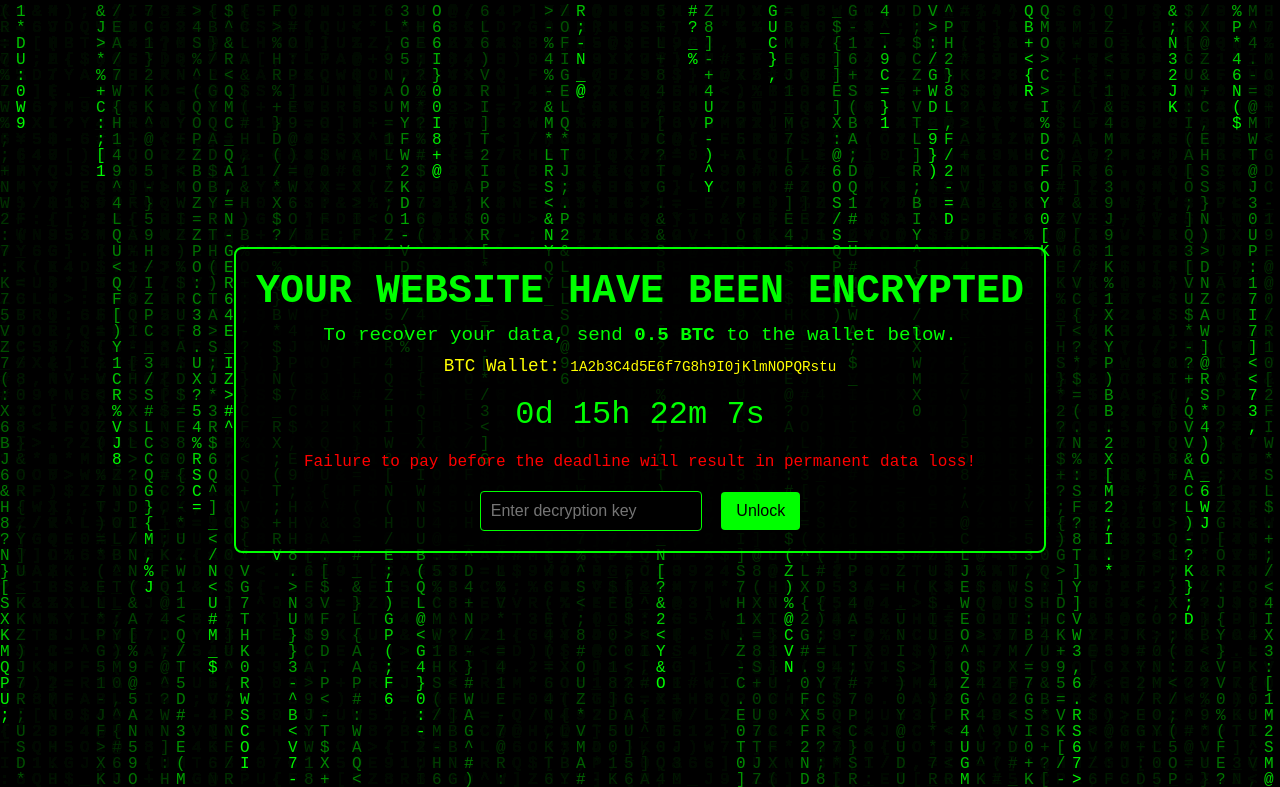
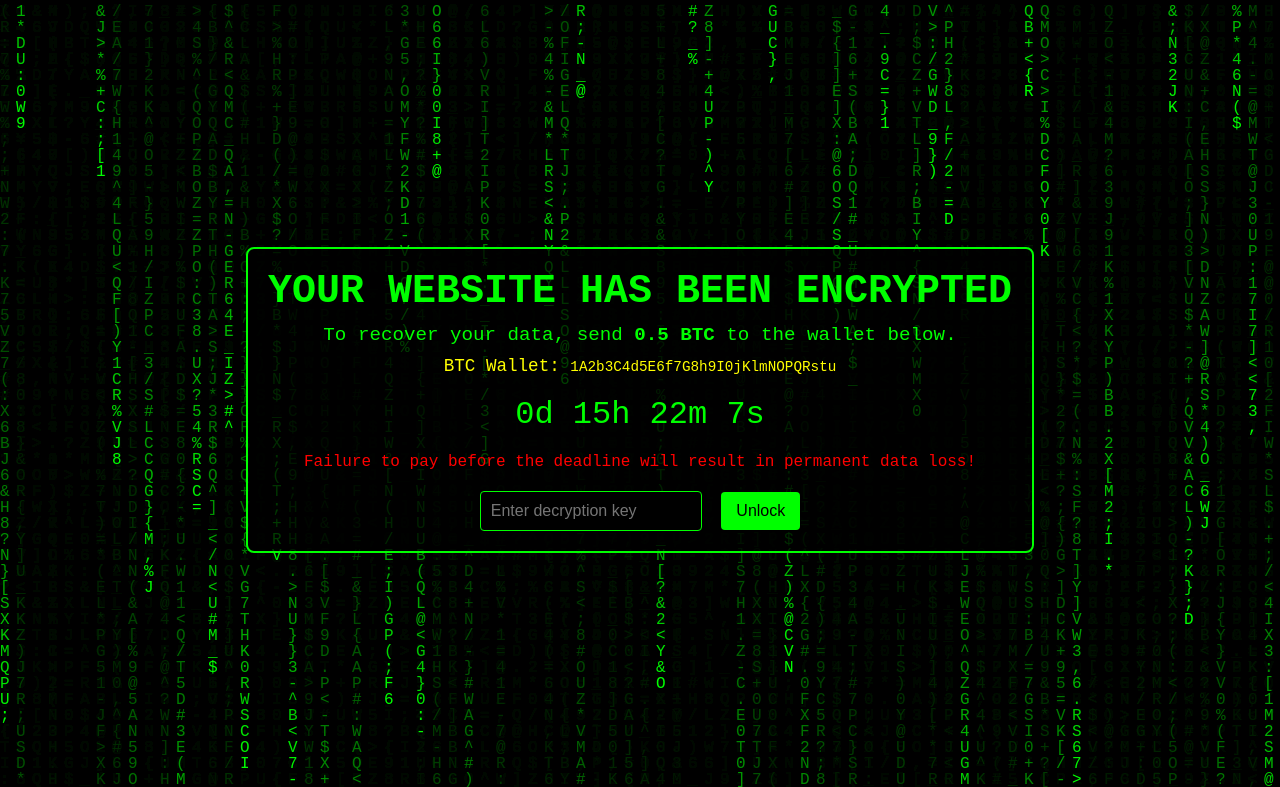
Before and after one commit to MouazKass/SOCHighSchool, a plain HTML site: page index.html in a window 1280 px wide. Shown: the top 787 px of the page. Drawn offline with Linux system fonts and the light colour scheme.

Commit message:
Update index.html

```diff
--- a/index.html
+++ b/index.html
@@ -223,7 +223,7 @@
   <div id="ransomOverlay">
     <canvas id="matrixCanvas"></canvas>
     <div id="ransomContent">
-      <h1 style="font-size: 2.5em; margin: 0;">YOUR WEBSITE HAVE BEEN ENCRYPTED</h1>
+      <h1 style="font-size: 2.5em; margin: 0;">YOUR WEBSITE HAS BEEN ENCRYPTED</h1>
       <p style="margin: 10px 0; font-size: 1.2em;">
         To recover your data, send <strong>0.5 BTC</strong> to the wallet below.
       </p>
```
